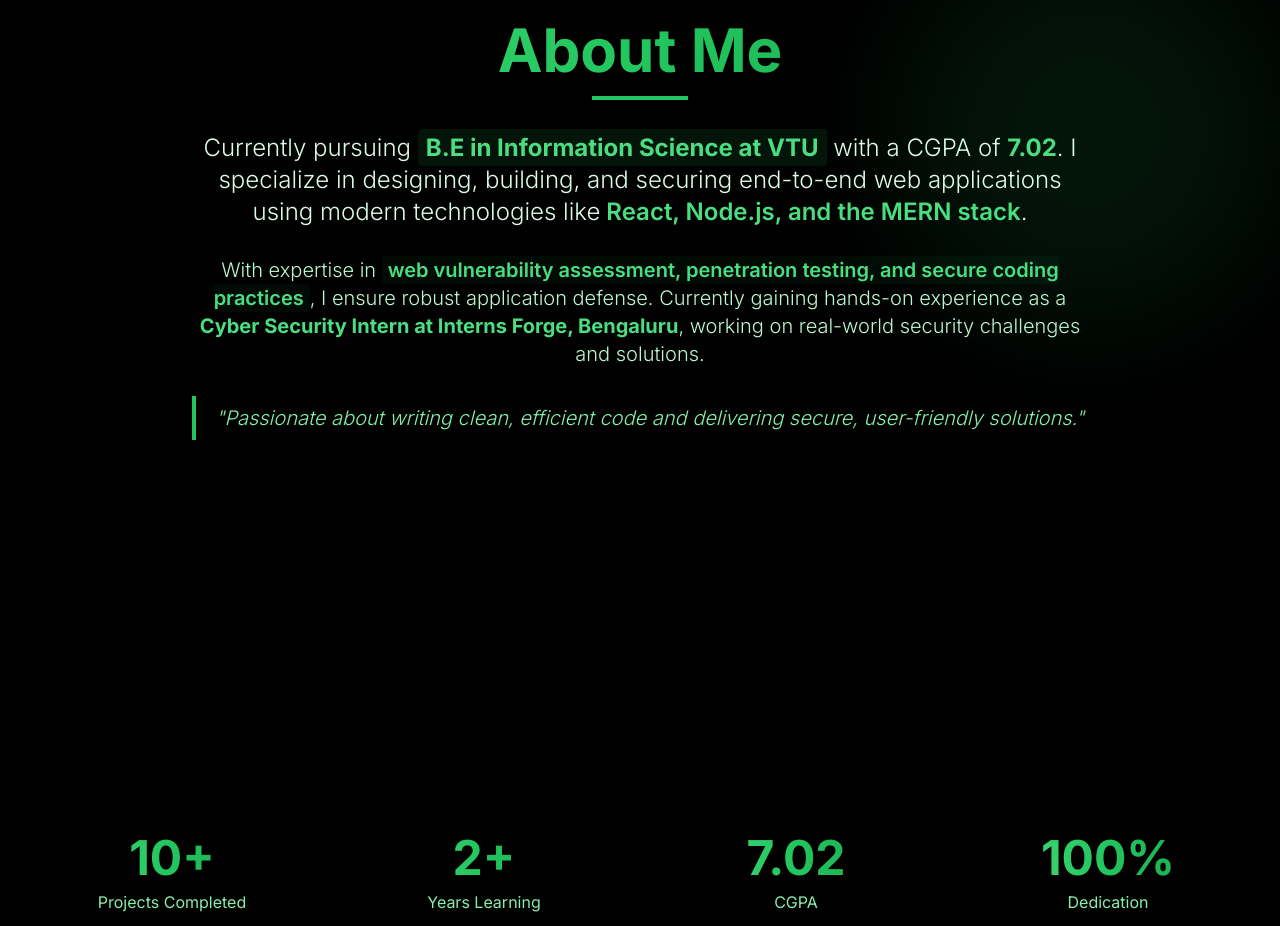
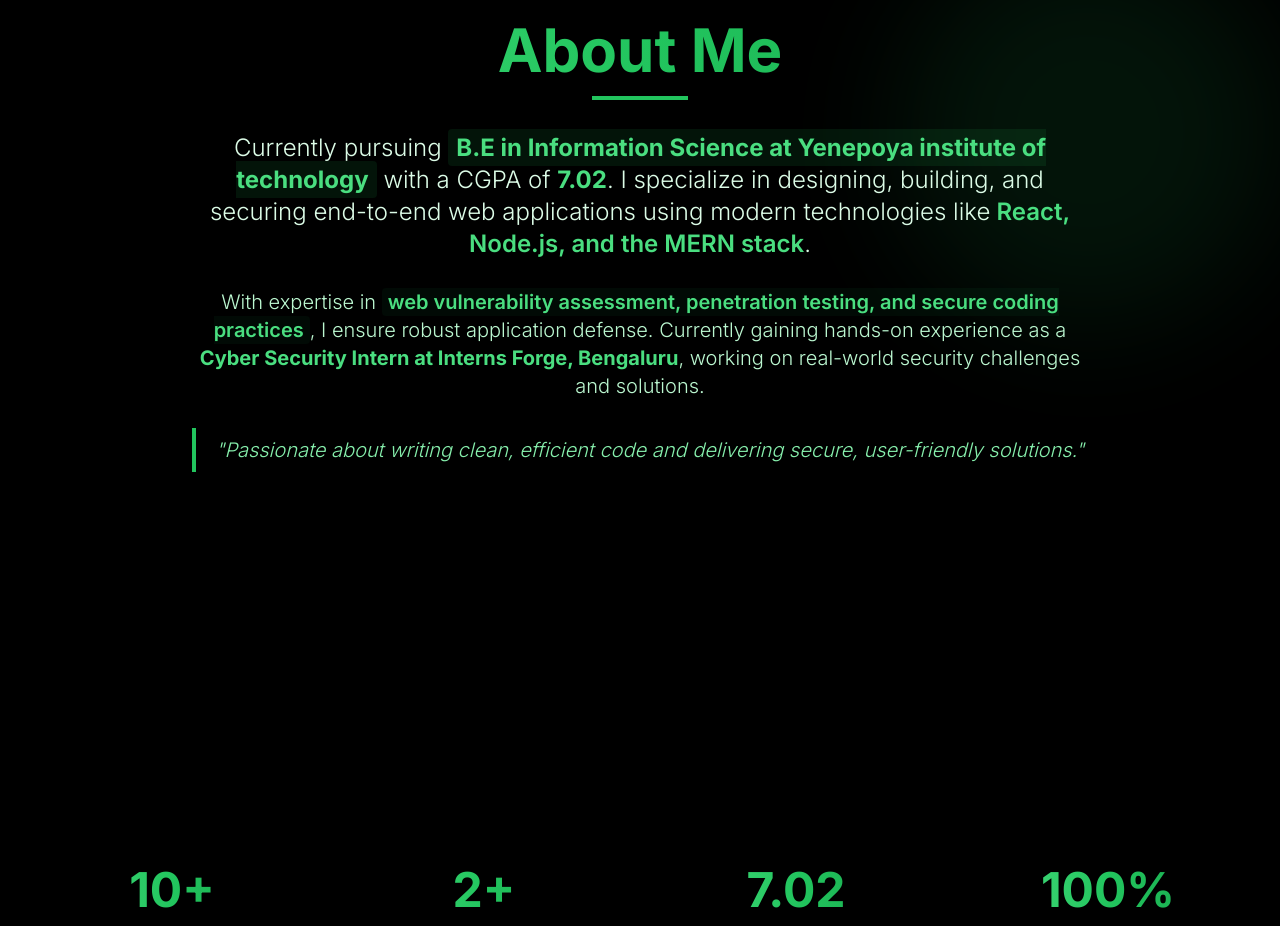
Before and after one commit to Mohsahal/portfolio, a React (Vite) app: page / in a window 1280 px wide. Shown: the part 860-1786 px from the top of the page. Built offline with nearby package versions, Linux system fonts and the light colour scheme.

Commit message:
Update educational institution name in About section

```diff
--- a/src/components/About.jsx
+++ b/src/components/About.jsx
@@ -75,7 +75,7 @@
           <div className="w-20 sm:w-24 h-1 bg-primary-500 mx-auto mb-6 md:mb-8"></div>
           <div className="max-w-4xl mx-auto space-y-5 md:space-y-7">
             <p className="text-base sm:text-lg md:text-xl lg:text-2xl text-primary-100 leading-relaxed font-light">
-              Currently pursuing <span className="text-primary-400 font-bold bg-primary-500/10 px-2 py-1 rounded">B.E in Information Science at VTU</span> with a CGPA of <span className="text-primary-400 font-bold">7.02</span>.
+              Currently pursuing <span className="text-primary-400 font-bold bg-primary-500/10 px-2 py-1 rounded">B.E in Information Science at Yenepoya institute of technology</span> with a CGPA of <span className="text-primary-400 font-bold">7.02</span>.
               I specialize in designing, building, and securing end-to-end web applications using modern technologies like
               <span className="text-primary-400 font-semibold"> React, Node.js, and the MERN stack</span>.
             </p>
```
